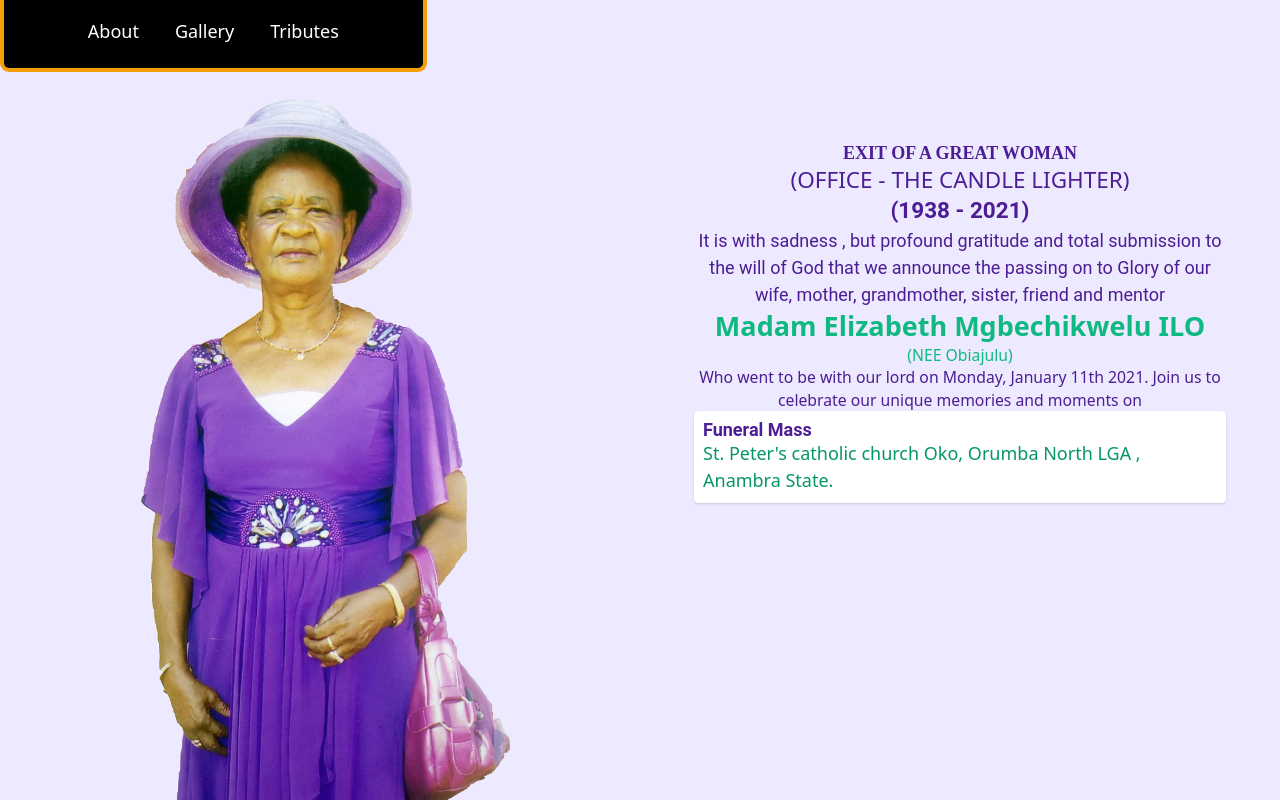
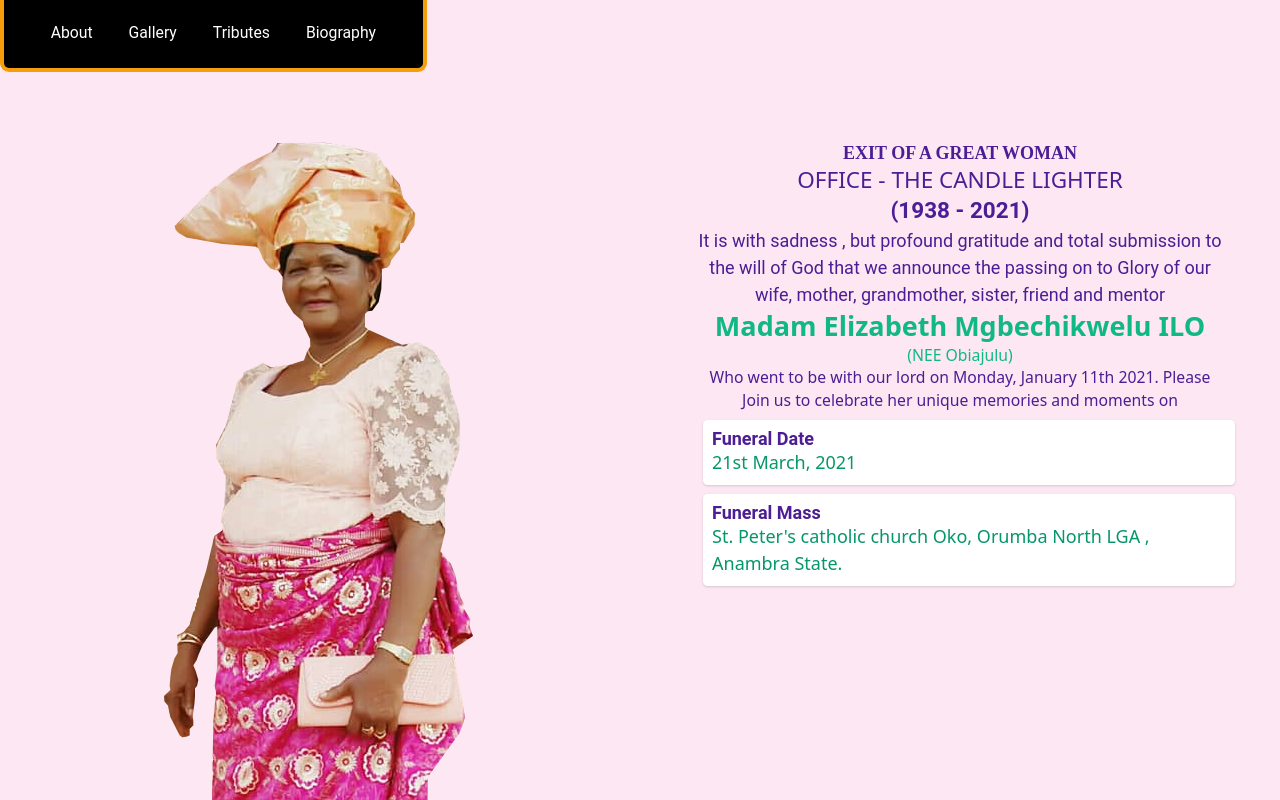
Before and after one commit to Zedonboy/elizabethSite, a Gatsby site: page / in a window 1280 px wide. Shown: the top 800 px of the page. Built offline with nearby package versions, Linux system fonts and the light colour scheme; Gatsby itself is replaced by a stand-in of ours.

Commit message:
Update burial picture and made corection

```diff
--- a/src/components/SimpCard.js
+++ b/src/components/SimpCard.js
@@ -1,7 +1,7 @@
 import React from "react"
 
 const SimpCard = ({heading, answer}) => (
-  <article className="w-full bg-white shadow rounded p-2">
+  <article className="m-2 w-full bg-white shadow rounded p-2">
     <a href="/post">
 <h4 className="font-bold normal-style">{heading}</h4>
 <hr/>
--- a/src/components/layout.js
+++ b/src/components/layout.js
@@ -16,13 +16,13 @@ const Layout = ({ children }) => {
 
   return (
     <>
-      <section className="w-full h-full relative bg-purple-100">
+      <section className="w-full h-full relative bg-pink-100">
       <nav className="bg-transparent max-h-24 flex w-full">
         <div className="w-full md:w-1/3 bg-black border-r-4 border-l-4 border-b-4 border-solid border-yellow-500 h-16 rounded-b-lg ">
-          <ul className="m-0 flex justify-center items-center p-4 text-white  w-full">
+          <ul className="m-0 flex justify-center normal-style items-center p-4 text-white  w-full">
             <li>
               <a
-                className="border-b-2 p-4 border-transparent hover:border-yellow-500"
+                className="border-b-2 p-4 text-sm border-transparent hover:border-yellow-500"
                 href="/"
               >
                 About
@@ -30,7 +30,7 @@ const Layout = ({ children }) => {
             </li>
             <li>
               <a
-                className="border-b-2 p-4 border-transparent hover:border-yellow-500"
+                className="border-b-2 p-4 text-sm border-transparent hover:border-yellow-500"
                 href="/gallery"
               >
                 Gallery
@@ -38,10 +38,18 @@ const Layout = ({ children }) => {
             </li>
             <li>
               <a
-                className="border-b-2 p-4 border-transparent hover:border-yellow-500"
+                className="border-b-2 p-4 text-sm border-transparent hover:border-yellow-500"
                 href="/tributes"
               >
                 Tributes
+              </a>
+            </li>
+            <li>
+              <a
+                className="border-b-2 text-sm p-4 border-transparent hover:border-yellow-500"
+                href="/biography"
+              >
+                Biography
               </a>
             </li>
           </ul>
--- a/src/pages/index.js
+++ b/src/pages/index.js
@@ -2,7 +2,7 @@ import React from "react"
 import { Link } from "gatsby"
 
 import Layout from "../components/layout"
-import bg from "../gallery/bg3.png"
+import bg from "../gallery/bg.png"
 import SimpCard from "../components/SimpCard"
 const IndexPage = () => (
   <Layout>
@@ -14,8 +14,8 @@ const IndexPage = () => (
         <h1 className="text-center font-bold calligraphy">
           EXIT OF A GREAT WOMAN
         </h1>
-        <p className="text-center font-thin text-xl">
-          (OFFICE - THE CANDLE LIGHTER)
+        <p className="text-center font-thin text-sm md:text-xl">
+          OFFICE - THE CANDLE LIGHTER
         </p>
         <p className="text-center normal-style font-bold text-xl">
           (1938 - 2021)
@@ -32,9 +32,10 @@ const IndexPage = () => (
           (NEE Obiajulu)
         </p>
         <p className="text-sm text-center">
-          Who went to be with our lord on Monday, January 11th 2021. Join us to
-          celebrate our unique memories and moments on
+          Who went to be with our lord on Monday, January 11th 2021. Please Join us to
+          celebrate her unique memories and moments on
         </p>
+        <SimpCard heading="Funeral Date" answer="21st March, 2021"/>
         <SimpCard heading="Funeral Mass" answer="St. Peter's catholic church Oko, Orumba North LGA , Anambra State."/>
       </div>
     </main>
--- a/src/pages/post.js
+++ b/src/pages/post.js
@@ -15,9 +15,9 @@ const SecondPage = () => (
         <p>Elizabeth ilo</p>
       </div>
 
-      <section className="w-full text-center p-2 md:p-24 bg-yello-100">
-        <h4 className="calligraphy text-7xl">Our Mother</h4>
-        <p className="text-2xl norrmal-style">
+      <section className="w-full text-center mt-5 p-4 md:p-24 bg-yello-100">
+        <h4 className="calligraphy text-5xl md:text-7xl">Our Mother</h4>
+        <p className="text-sm md:text-2xl normal-style">
           Dolore ut dolore cupidatat do ex quis consectetur est sunt cupidatat
           id. Laborum incididunt officia ipsum ea ut enim elit exercitation et
           deserunt sit. Sunt qui exercitation reprehenderit Lorem dolore aute
```
Also changed, not shown: src/gallery/bg.png (added).
